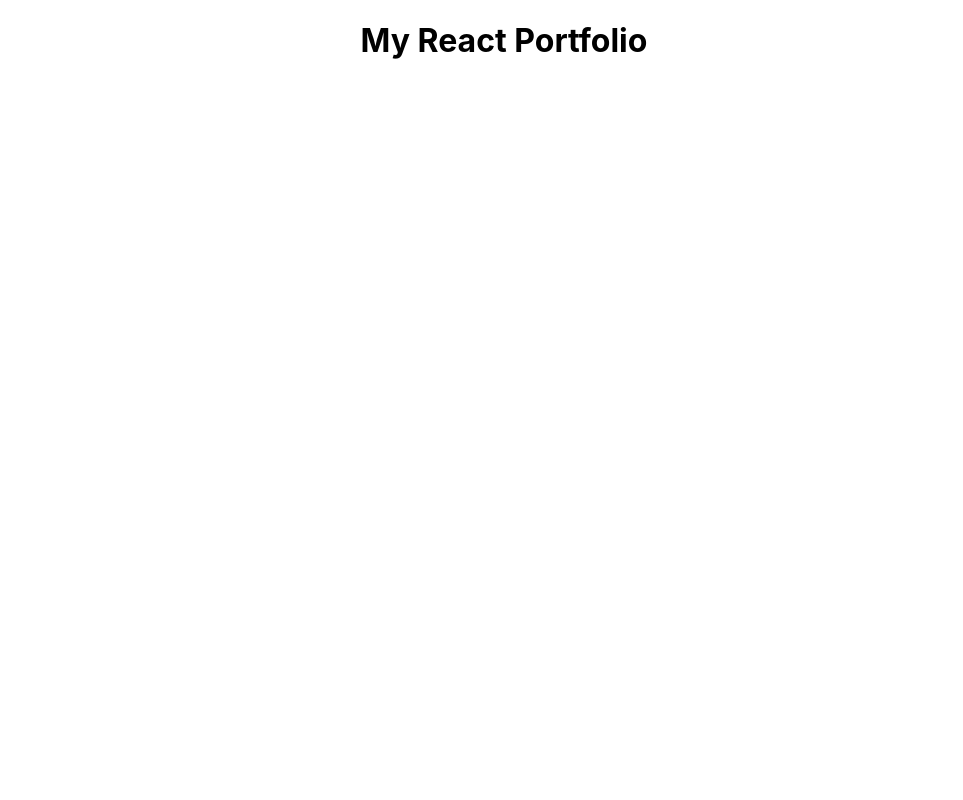
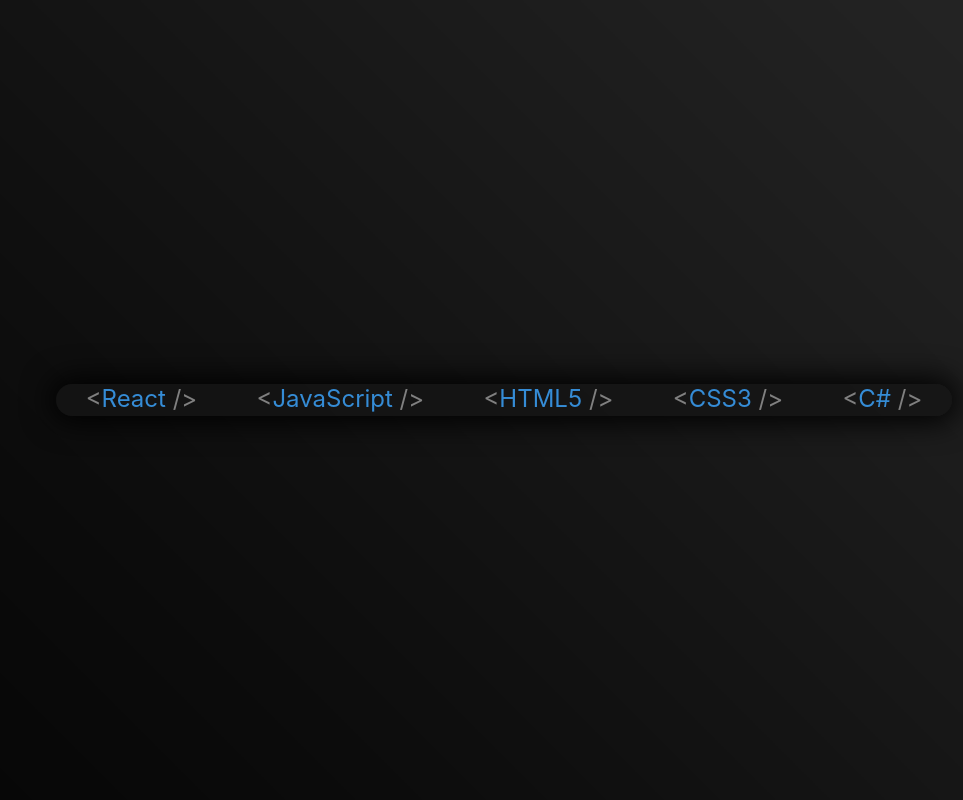
Before and after one commit to Jauhaar/portfolio, a React (Create React App) app: page / in a window 1280 px wide. Shown: the whole page, without its empty margins (136-1099 px from the left). Built offline with nearby package versions, Linux system fonts and the light colour scheme; the HTML template or start-up script is replaced by a standard one.

Commit message:
work on the landing page

```diff
--- a/src/App.css
+++ b/src/App.css
@@ -1,38 +1,43 @@
 .App {
-  text-align: center;
+  background: url(./images/blackGradientBackgoundPNG.png) no-repeat;
+  background-size: cover;
+  min-height: 100vh;
+  display: flex;
+  justify-content: center;
+  color: #fff;
 }
 
-.App-logo {
-  height: 40vmin;
-  pointer-events: none;
+.container {
+  min-height: 100vh;
+  width: 70%;
+  display: flex;
+  align-items: center;
+  justify-content: center;
 }
 
-@media (prefers-reduced-motion: no-preference) {
-  .App-logo {
-    animation: App-logo-spin infinite 20s linear;
-  }
+.skills-bar {
+  width: 100%;
+  padding: 0 0 3px 0;
+  display: flex;
+  justify-content: space-around;
+  border-radius: 20px;
+  background-color: rgba(20, 20, 20, 0.8);
+  box-shadow: 0 0 30px 5px #000;
 }
 
-.App-header {
-  background-color: #282c34;
-  min-height: 100vh;
-  display: flex;
-  flex-direction: column;
-  align-items: center;
-  justify-content: center;
-  font-size: calc(10px + 2vmin);
-  color: white;
+/* MENU COMPONENT */
+
+/* SKILL COMPONENT */
+.Skill {
+  font-size: 1.5rem;
+}
+.Skill .p {
+  display: inline-block;
+}
+.Skill .item {
+  color: #358cd6;
 }
 
-.App-link {
-  color: #61dafb;
+.Skill .tag {
+  color: #808080;
 }
-
-@keyframes App-logo-spin {
-  from {
-    transform: rotate(0deg);
-  }
-  to {
-    transform: rotate(360deg);
-  }
-}
--- a/src/App.js
+++ b/src/App.js
@@ -1,10 +1,26 @@
-import React from 'react';
+import React, { useState } from 'react';
+import Skill from './components/Skill';
+import Menu from './components/Menu';
 import './App.css';
 
 const App = () => {
+  const [skills, setSkills] = useState([
+    'React',
+    'JavaScript',
+    'HTML5',
+    'CSS3',
+    'C#'
+  ]);
+
   return (
     <div className="App">
-      <h1>My React Portfolio</h1>
+      <div className="container">
+        <div className="skills-bar">
+          {skills.map((item, index) => (
+            <Skill key={index} skills={item} />
+          ))}
+        </div>
+      </div>
     </div>
   );
 };
--- /dev/null
+++ b/src/components/Menu.js
@@ -0,0 +1,8 @@
+import React, { useState } from 'react';
+import '../App.css';
+
+const Menu = () => {
+  return <div className="menu"></div>;
+};
+
+export default Menu;
--- /dev/null
+++ b/src/components/Skill.js
@@ -0,0 +1,18 @@
+import React from 'react';
+
+const Skill = ({ skills }) => {
+  const openingTag = '<';
+  const closingTag = ' />';
+  return (
+    <div className="Skill">
+      <p>
+        {' '}
+        <span className="tag">{openingTag}</span>
+        <span className="item">{skills}</span>
+        <span className="tag">{closingTag}</span>{' '}
+      </p>
+    </div>
+  );
+};
+
+export default Skill;
--- a/src/index.css
+++ b/src/index.css
@@ -1,3 +1,8 @@
+* {
+  margin: 0;
+  padding: 0;
+}
+
 body {
   margin: 0;
   font-family: -apple-system, BlinkMacSystemFont, 'Segoe UI', 'Roboto', 'Oxygen',
```
Also changed, not shown: src/images/blackGradientBackgoundPNG.png (added).
